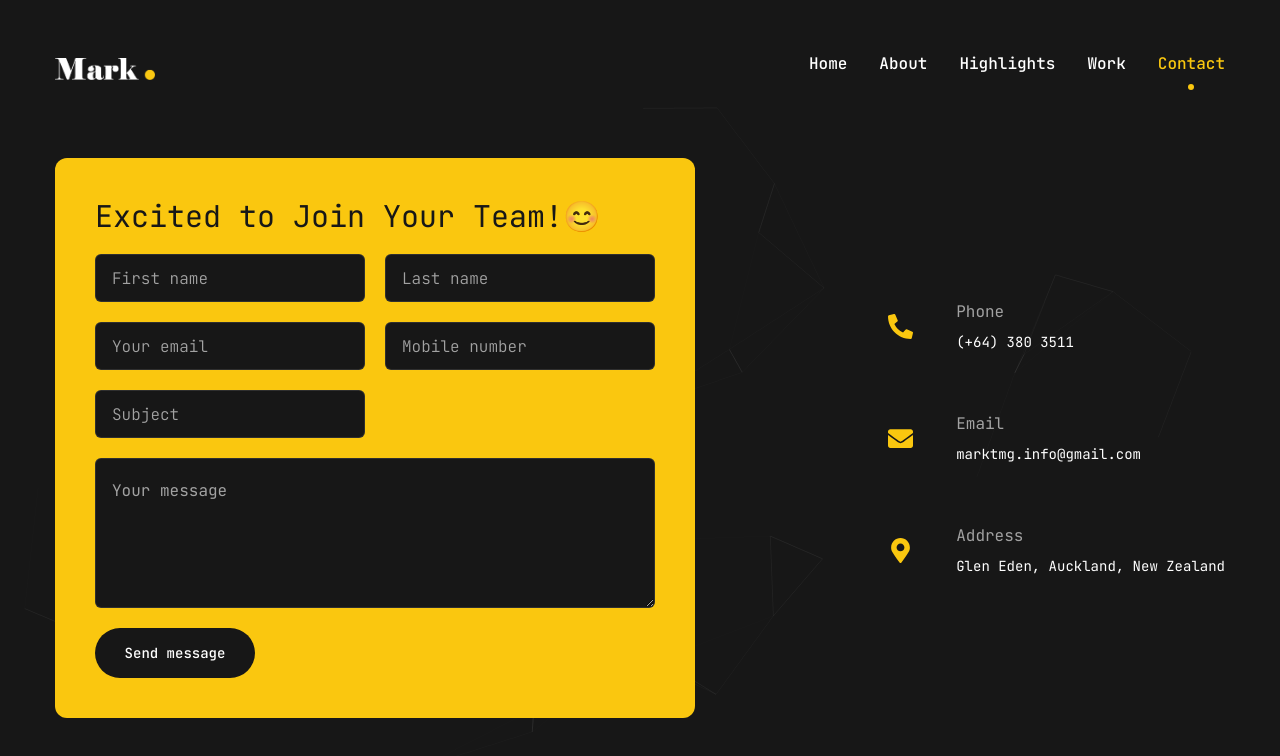
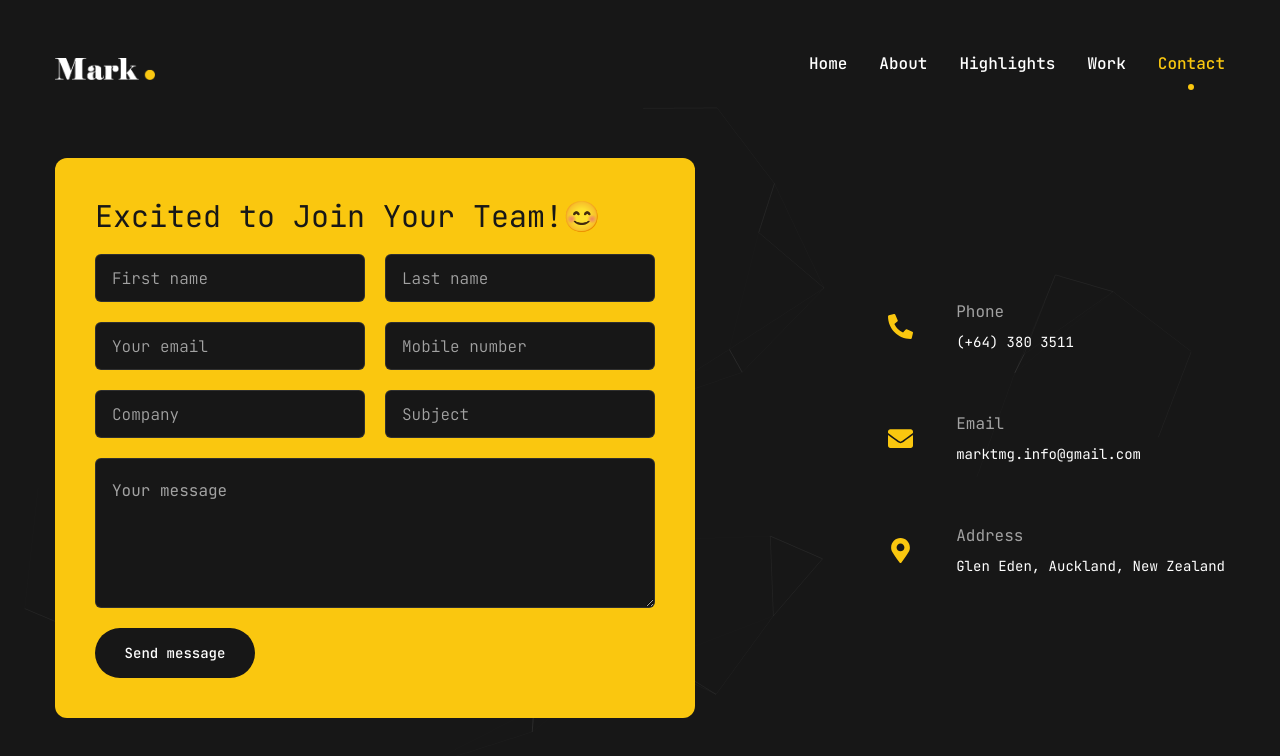
Before and after one commit to marktmng/mark-portfolio, a Next.js app: page /contact in a window 1280 px wide. Shown: the top 756 px of the page. Built offline with nearby package versions, Linux system fonts and the light colour scheme.

Commit message:
added company on contact form

```diff
--- a/app/api/contact/route.js
+++ b/app/api/contact/route.js
@@ -3,7 +3,7 @@ import nodemailer from "nodemailer";
 
 export async function POST(req) {
   try {
-    const { firstname, lastname, email, phone, subject, message } =
+    const { firstname, lastname, email, phone, subject, company, message } =
       await req.json();
 
     // Nodemailer Transporter
@@ -35,6 +35,10 @@ export async function POST(req) {
           <td style="border: 1px solid #171717;"><strong>Phone</strong></td>
           <td style="border: 1px solid #171717;">${phone}</td>
         </tr>
+        <tr>
+          <td style="border: 1px solid #171717;"><strong>Company</strong></td>
+          <td style="border: 1px solid #171717;">${company}</td>
+        </tr>
       </table>
     `;
 
--- a/app/contact/page.jsx
+++ b/app/contact/page.jsx
@@ -12,6 +12,7 @@ const Contact = () => {
     lastname: "",
     email: "",
     phone: "",
+    company: "",
     subject: "",
     message: "",
   });
@@ -69,6 +70,7 @@ const Contact = () => {
           lastname: "",
           email: "",
           phone: "",
+          company: "",
           subject: "",
           message: "",
         });
@@ -143,6 +145,14 @@ const Contact = () => {
                 />
                 <Input
                   type="text"
+                  name="company"
+                  placeholder="Company"
+                  value={formData.company}
+                  onChange={handleChange}
+                  // required
+                />
+                <Input
+                  type="text"
                   name="subject"
                   placeholder="Subject"
                   value={formData.subject}
```
